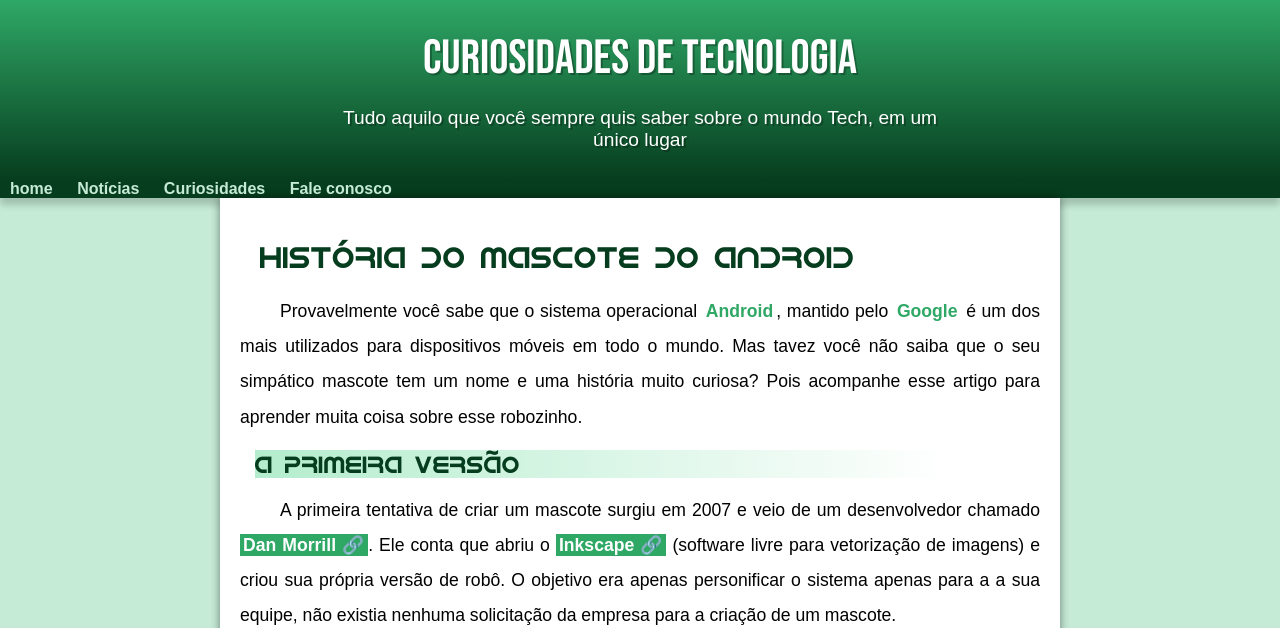
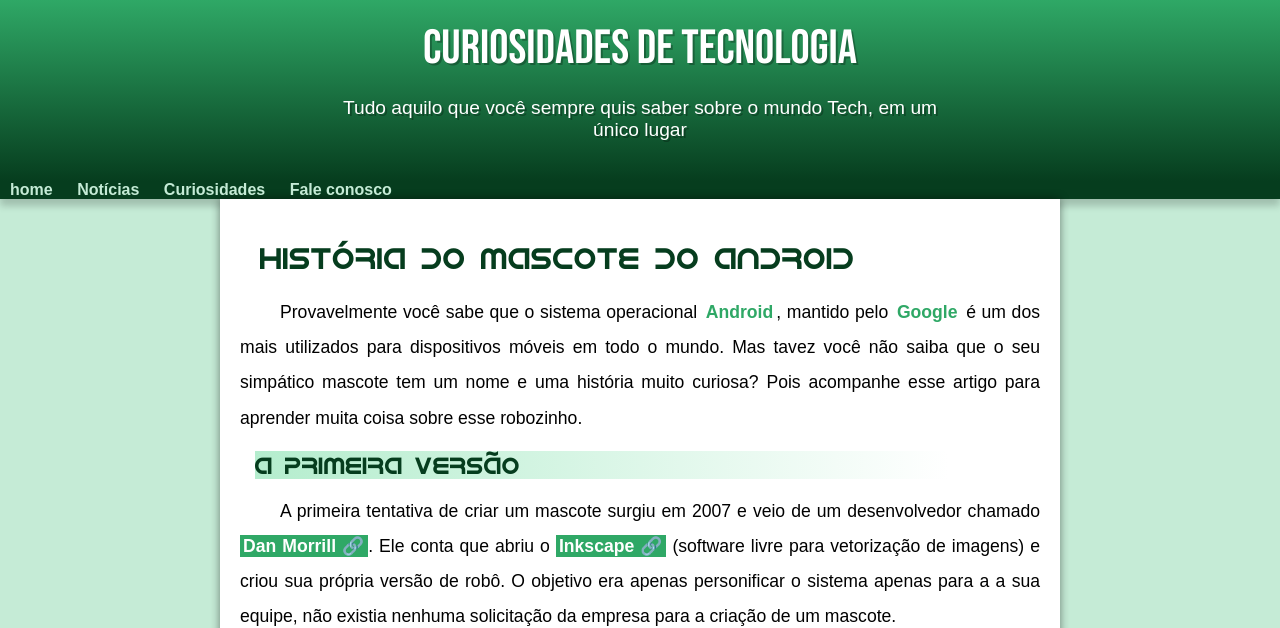
Before and after one commit to ThiagoLops/projeto-android, a plain HTML site: page index.html in a window 1280 px wide. Shown: the top 628 px of the page. Drawn offline with Linux system fonts and the light colour scheme.

Commit message:
Update site Android

```diff
--- a/estilo/style.css
+++ b/estilo/style.css
@@ -64,7 +64,6 @@ header {
     background-image: linear-gradient(to bottom, var(--cor4), var(--cor6));
     min-height: 150px;
     text-align: center;
-    padding-top: 30px;
 }
 
 header > h1 {
@@ -72,6 +71,7 @@ header > h1 {
     font-family:var(--font-destaque);
     font-size: 3em;
     font-weight: normal;
+    padding-top: 20px;
     margin-bottom: 20px;
     text-shadow: 2px 2px 0px rgba(0, 0, 0, 0.274);
 }
@@ -84,6 +84,7 @@ header > p {
     margin: auto;
     padding-left: 10px;
     padding-right: 10px;
+    padding-bottom: 40px;
     text-shadow: 2px 2px 0px rgba(0, 0, 0, 0.274);
 }
 
```
